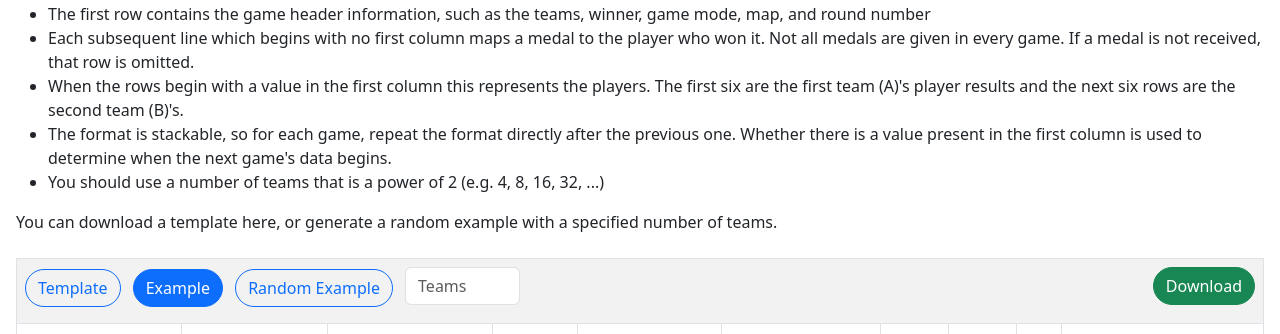
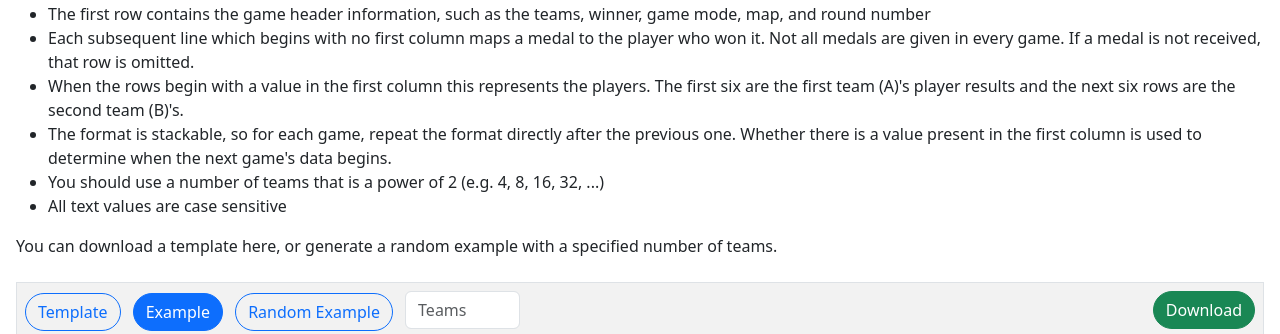
Before and after one commit to 23941335/cits3403, a Flask app: page /help/csv-guide/ in a window 1280 px wide. Shown: the part 300-634 px from the top of the page. Run offline with Flask 3, Linux system fonts and the light colour scheme; some libraries are stand-ins or nearby versions.

Commit message:
add info about case sensitivity

```diff
--- a/app/templates/pages/csv_guide.html
+++ b/app/templates/pages/csv_guide.html
@@ -21,6 +21,7 @@
             <li>When the rows begin with a value in the first column this represents the players. The first six are the first team (A)'s player results and the next six rows are the second team (B)'s.</li>
             <li>The format is stackable, so for each game, repeat the format directly after the previous one. Whether there is a value present in the first column is used to determine when the next game's data begins.</li>
             <li>You should use a number of teams that is a power of 2 (e.g. 4, 8, 16, 32, ...)</li>
+            <li>All text values are case sensitive</li>
         </ul>
         You can download a template here, or generate a random example with a specified number of teams.
     </p>
```
